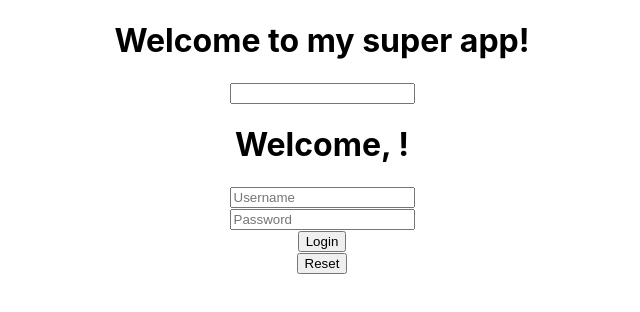
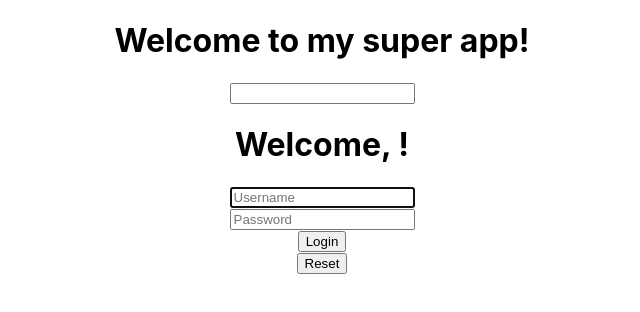
Before and after one commit to AlbertoNeira/react-exercises, a React (Create React App) app in the folder my-app/: page / in a window 1280 px wide. Shown: the top 312 px of the page, without its empty margins (318-958 px from the left). Built offline with nearby package versions, Linux system fonts and the light colour scheme.

Commit message:
Forms - Automatic focus

```diff
--- a/my-app/src/components/UncontrolledLogin.js
+++ b/my-app/src/components/UncontrolledLogin.js
@@ -1,8 +1,14 @@
-import React, { useState } from 'react';
+import React, { useState, useEffect, useRef } from 'react';
 
 const UncontrolledLogin = ({ onLogin, onReset }) => {
   const [username, setUsername] = useState('');
   const [password, setPassword] = useState('');
+  const usernameInputRef = useRef(null);
+
+  useEffect(() => {
+    usernameInputRef.current.focus();
+  }, []);
+
 
   const handleSubmit = (event) => {
     event.preventDefault();
@@ -31,6 +37,7 @@ const UncontrolledLogin = ({ onLogin, onReset }) => {
           value={username}
           onChange={(e) => setUsername(e.target.value)}
           placeholder="Username"
+          ref={usernameInputRef}
         />
         <br />
         <input
```
